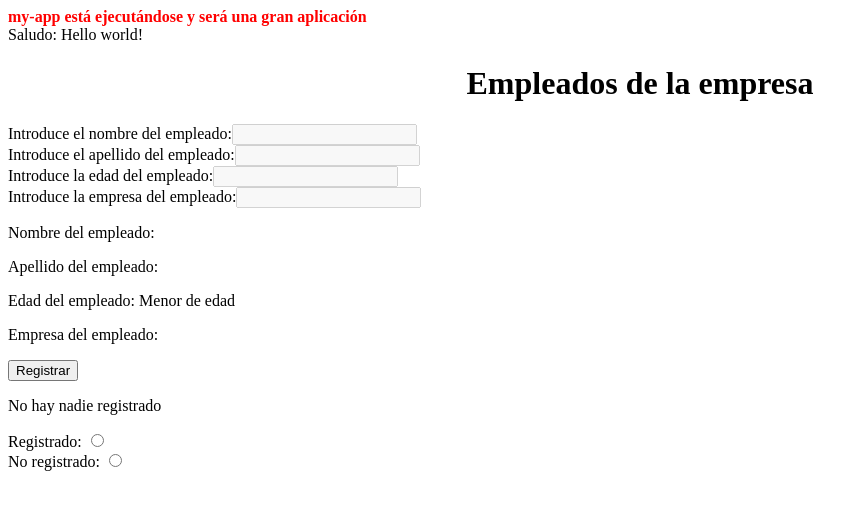
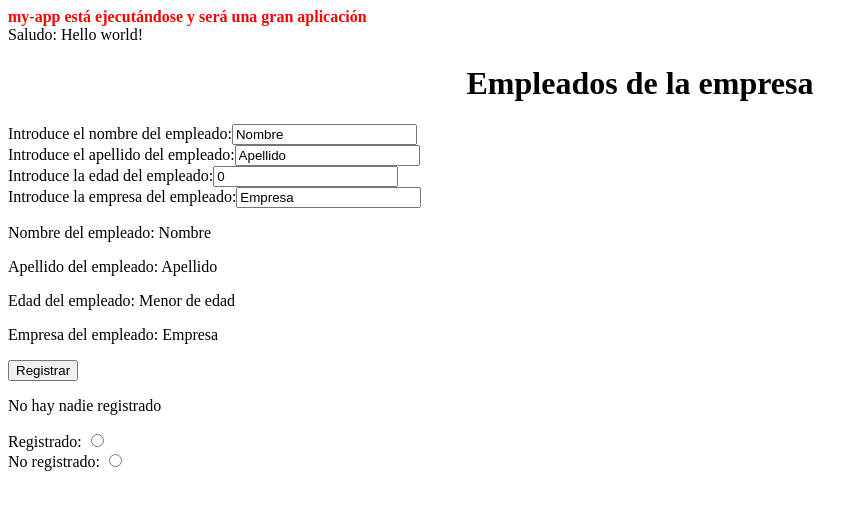
Before and after one commit to albert-08/my-app-angular, an Angular app: page / in a window 1280 px wide. Shown: the top 510 px of the page, without its empty margins (0-868 px from the left). Built offline with nearby package versions, Linux system fonts and the light colour scheme.

Commit message:
add two-way binding

```diff
--- a/src/app/app.module.ts
+++ b/src/app/app.module.ts
@@ -5,6 +5,7 @@ import { AppComponent } from './app.component';
 import { EmpleadoComponent } from './empleado/empleado.component';
 import { EmpleadosComponent } from './empleados/empleados.component';
 import { EjemploComponent } from './ejemplo/ejemplo.component';
+import { FormsModule } from '@angular/forms';
 
 @NgModule({
   declarations: [
@@ -14,7 +15,8 @@ import { EjemploComponent } from './ejemplo/ejemplo.component';
     EjemploComponent
   ],
   imports: [
-    BrowserModule
+    BrowserModule,
+    FormsModule
   ],
   providers: [],
   bootstrap: [AppComponent]
--- a/src/app/empleado/empleado.component.html
+++ b/src/app/empleado/empleado.component.html
@@ -15,22 +15,34 @@
 <input type="button" value="Enter" (click)="ingresarEmpresa(empresa.value)">
 <br>-->
 
-<label for="nombre">Introduce el nombre del empleado:</label>
+<!--<span>Introduce el nombre del empleado:</span>
 <input type="text" name="nombre" id="nombre" #nombre (keyup)="0" [disabled]="habilitacionCuadro">
 <br>
-<label for="apellido">Introduce el apellido del empleado:</label>
+<span>Introduce el apellido del empleado:</span>
 <input type="text" name="apellido" id="apellido" #apellido (keyup)="0" [disabled]="habilitacionCuadro">
 <br>
-<label for="edad">Introduce la edad del empleado:</label>
+<span>Introduce la edad del empleado:</span>
 <input type="text" name="edad" id="edad" #edad (keyup)="0" [disabled]="habilitacionCuadro">
 <br>
-<label for="empresa">Introduce la empresa del empleado:</label>
-<input type="text" name="empresa" id="empresa" #empresa (keyup)="0" [disabled]="habilitacionCuadro">
+<span>Introduce la empresa del empleado:</span>
+<input type="text" name="empresa" id="empresa" #empresa (keyup)="0" [disabled]="habilitacionCuadro">-->
 
-<p>Nombre del empleado: {{nombre.value}}</p>
-<p>Apellido del empleado: {{apellido.value}}</p>
-<p>Edad del empleado: {{+edad.value < 18 ? "Menor de edad" : "Mayor de edad"}}</p>
-<p>Empresa del empleado: {{empresa.value}}</p>
+<span>Introduce el nombre del empleado:</span>
+<input type="text" [(ngModel)]="nombre">
+<br>
+<span>Introduce el apellido del empleado:</span>
+<input type="text" [(ngModel)]="apellido">
+<br>
+<span>Introduce la edad del empleado:</span>
+<input type="text" [(ngModel)]="edad">
+<br>
+<span>Introduce la empresa del empleado:</span>
+<input type="text" [(ngModel)]="empresa">
+
+<p>Nombre del empleado: {{nombre}}</p>
+<p>Apellido del empleado: {{apellido}}</p>
+<p>Edad del empleado: {{+edad < 18 ? "Menor de edad" : "Mayor de edad"}}</p>
+<p>Empresa del empleado: {{empresa}}</p>
 
 <button (click)="getRegistroUsuario()">Registrar</button>
 <br>
--- a/src/app/empleado/empleado.component.ts
+++ b/src/app/empleado/empleado.component.ts
@@ -8,10 +8,10 @@ import { Component } from '@angular/core';
   // styles: ["p {background-color: blue;}"]
 })
 export class EmpleadoComponent {
-  // nombre = "";
-  // apellido = "";
-  // edad = 0;
-  // empresa = ""
+  nombre = "Nombre";
+  apellido = "Apellido";
+  edad = "0";
+  empresa = "Empresa"
 
   /* getEdad() {
     return this.edad;
@@ -50,4 +50,20 @@ export class EmpleadoComponent {
   ingresarEmpresa(value:String) {
     console.info(value);
   }
+
+  cambiaNombre(event:Event) {
+    this.nombre=(<HTMLInputElement>event.target).value;
+  }
+
+  cambiaApellido(event:Event) {
+    this.apellido=(<HTMLInputElement>event.target).value;
+  }
+
+  cambiaEdad(event:Event) {
+    this.edad=(<HTMLInputElement>event.target).value;
+  }
+
+  cambiaEmpresa(event:Event) {
+    this.empresa=(<HTMLInputElement>event.target).value;
+  }
 }
```
